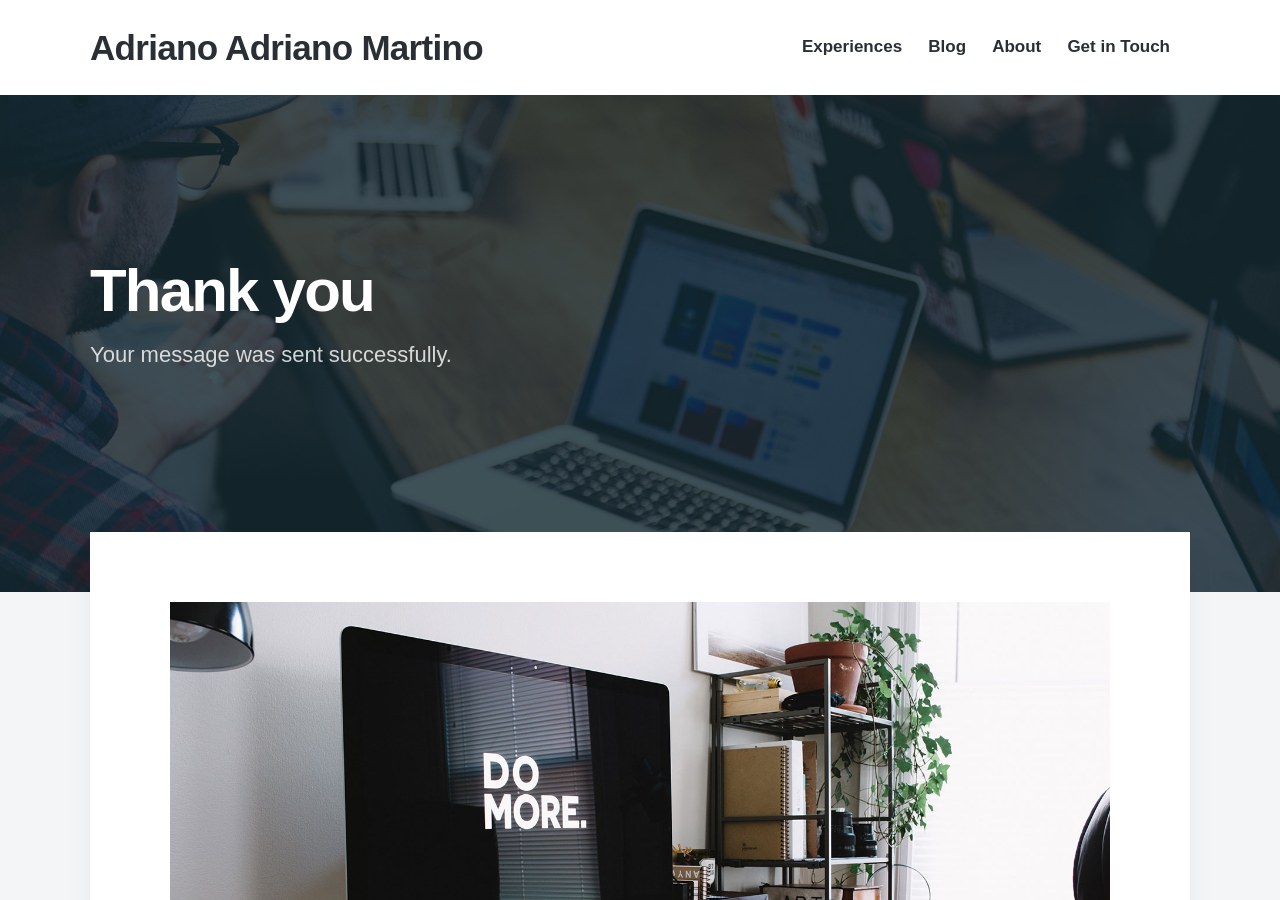
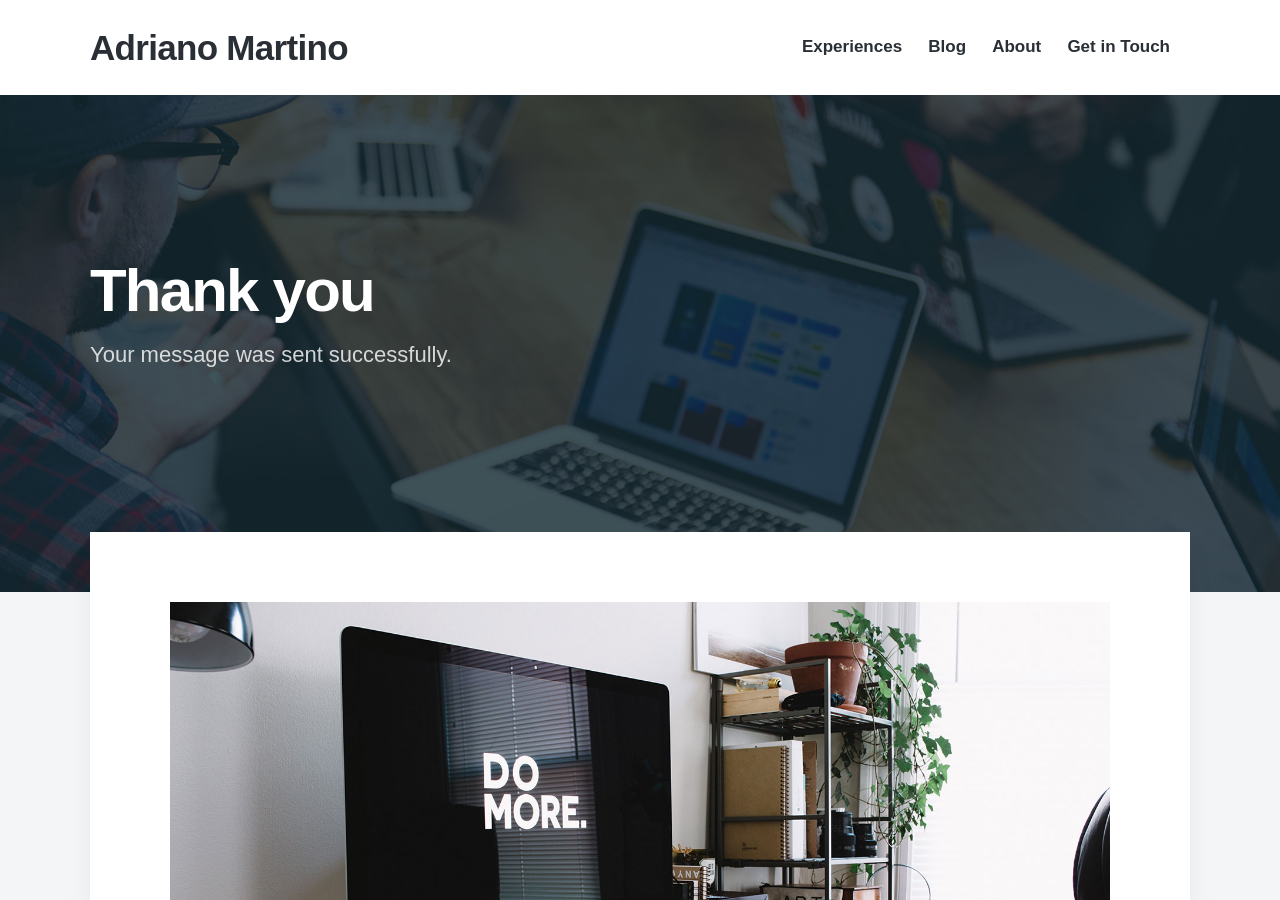
Before and after one commit to adrianomartino/amartino, a Jekyll site: the page built from _pages/thanks.md, in a window 1280 px wide and 900 px high. Built offline with Jekyll 4.4.1, drawn with Linux system fonts in a browser that asks for light colours; nearby versions of some CDN libraries; some web fonts are replaced.

Commit message:
Update header.html

```diff
--- a/_includes/header.html
+++ b/_includes/header.html
@@ -8,7 +8,7 @@
 		</a>
 		{% else %}
 		<a href="/" class="header__title">
-			Adriano {{ site.data.settings.basic_settings.site_title }}
+			{{ site.data.settings.basic_settings.site_title }}
 		</a>
 		{% endif %}
 
```
